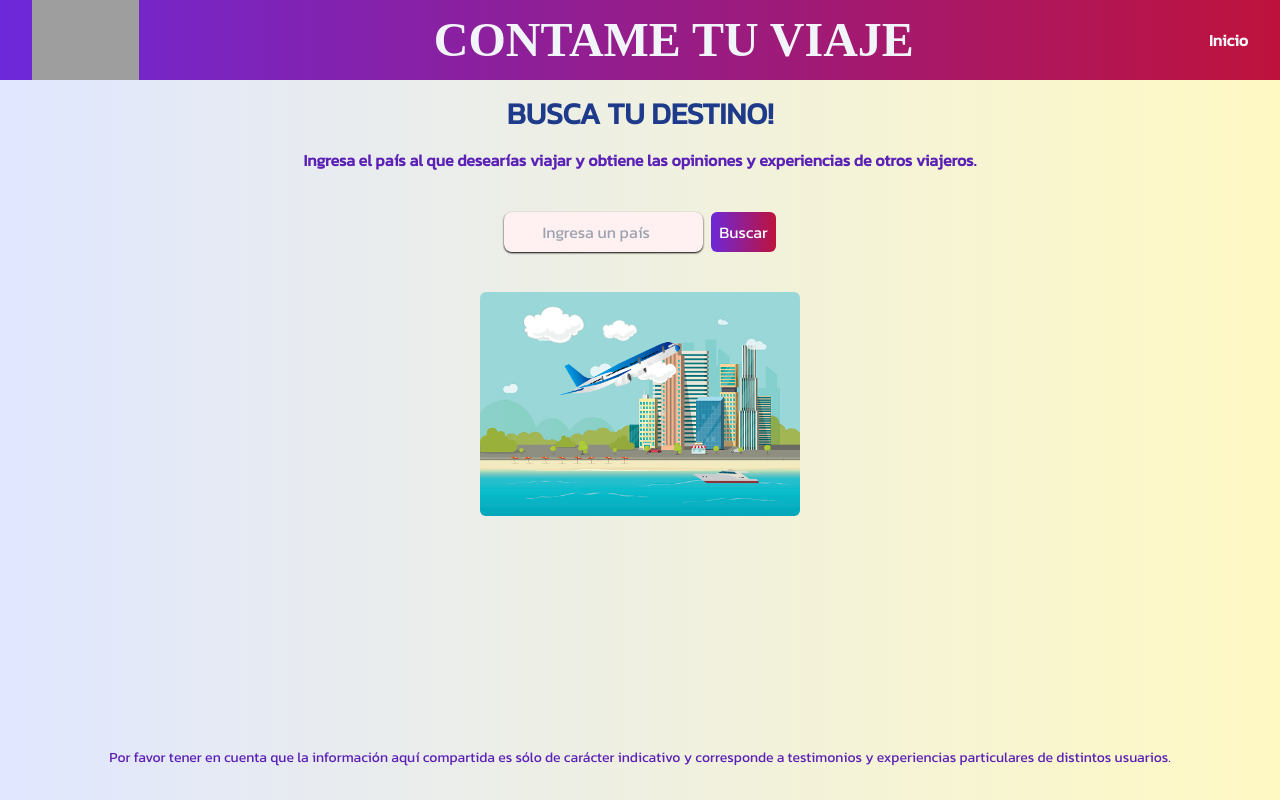
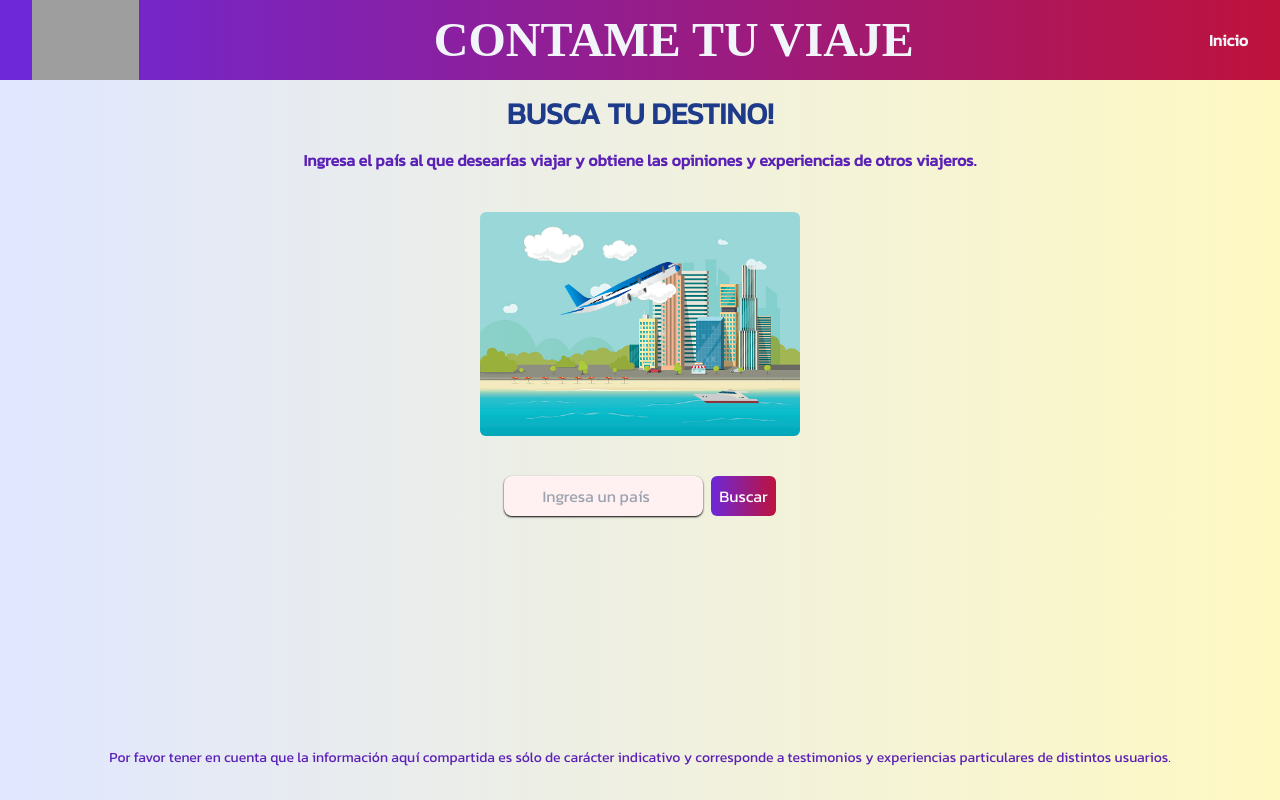
Before and after one commit to marley3000/contame_tu_viaje, a React (Create React App) app: page /FindCountry in a window 1280 px wide. Built offline with nearby package versions, Linux system fonts and the light colour scheme; grey boxes are pictures that could not be loaded; a web font is replaced by a local one; what tw-elements would draw is missing.

Commit message:
Cambio de ubicación

```diff
--- a/src/pages/FindCountry.js
+++ b/src/pages/FindCountry.js
@@ -10,11 +10,7 @@ const FindCountry = () => {
     <div className="font-kanit flex flex-col justify-center items-center text-center">
       <h2 className="text-blue-900 text-3xl font-bold m-4">BUSCA TU DESTINO!</h2>
       <h5 className="text-violet-800 font-bold">Ingresa el país al que desearías viajar y obtiene las opiniones y experiencias de otros viajeros.</h5>
-      <div className="flex justify-center items-center my-10">
-        <input type="search" placeholder="Ingresa un país" className="rounded-lg py-2 shadow-sm shadow-black text-violet-500 text-center bg-rose-50 mr-2" id="search" name="search"/>
-        <button type="submit" className="p-2 hover:-translate-y-1 hover:translate-x-1 hover:shadow-md hover:shadow-black font-medium text-white bg-gradient-to-r from-violet-700 to-rose-700 rounded-md border-1">Buscar</button>
-      </div>
-      <div className="w-80 h-56 relative overflow-hidden bg-[#9AD7D8] rounded-md">
+      <div className="w-80 h-56 relative overflow-hidden bg-[#9AD7D8] rounded-md my-10">
         <img src={paisaje_playa} alt="PaisajePlaya" className="absolute -bottom-2 w-full object-cover"/>
         <img src={barco} alt="Barco" className="img-barco absolute w-1/4 bottom-0 -right-12"/>
         <img src={nube1} alt="Nube" className="img-nube absolute w-16 top-0 left-12"/>
@@ -22,6 +18,10 @@ const FindCountry = () => {
         <img src={nube3} alt="Nube" className="img-nube absolute w-11 top-14 left-40"/>
         <img src={avion} alt="Avion" className="img-avion absolute top-8 -left-12 w-[45%]"/>
       </div>
+      <div className="flex justify-center items-center">
+        <input type="search" placeholder="Ingresa un país" className="rounded-lg py-2 shadow-sm shadow-black text-violet-500 text-center bg-rose-50 mr-2" id="search" name="search"/>
+        <button type="submit" className="p-2 hover:-translate-y-1 hover:translate-x-1 hover:shadow-md hover:shadow-black font-medium text-white bg-gradient-to-r from-violet-700 to-rose-700 rounded-md border-1">Buscar</button>
+      </div>
       <p className="text-violet-800 text-sm absolute bottom-8">Por favor tener en cuenta que la información aquí compartida es sólo de carácter indicativo y corresponde a testimonios y experiencias particulares de distintos usuarios.</p>
     </div>
   )
```
